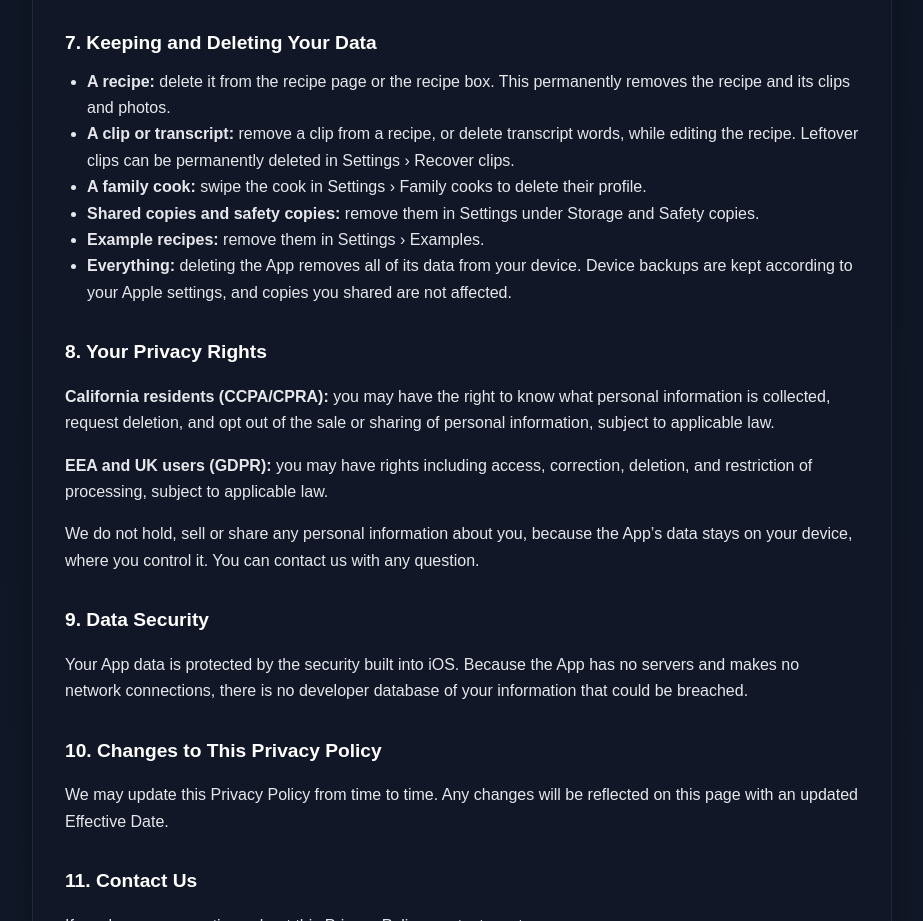
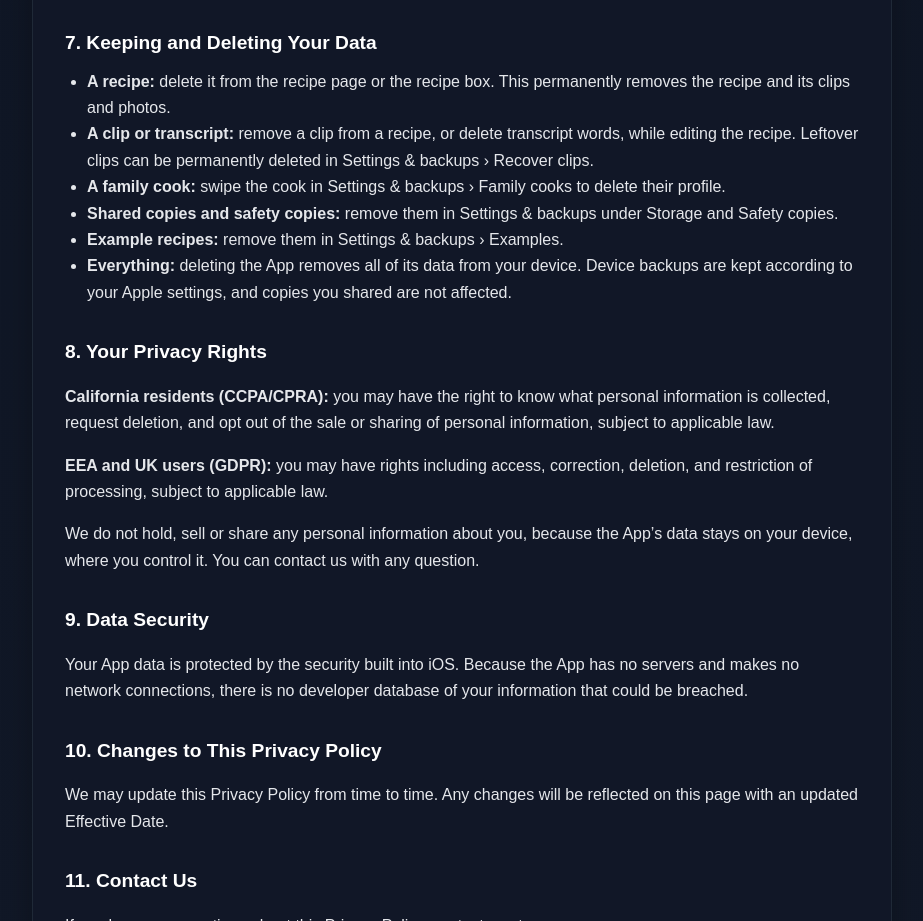
Before and after one commit to 16Awaldner/potential-garbanzo, a plain HTML site: page heirloom-kitchen-privacy-policy.html in a window 1280 px wide. Shown: the part 3843-4764 px from the top of the page, without its empty margins (178-1101 px from the left). Drawn offline with Linux system fonts and the light colour scheme.

Commit message:
Use the app's Settings & backups name in the Heirloom Kitchen policy
Co-Authored-By: Claude Opus 5.5 <noreply@anthropic.com>

```diff
--- a/heirloom-kitchen-privacy-policy.html
+++ b/heirloom-kitchen-privacy-policy.html
@@ -263,10 +263,10 @@
       <h2>7. Keeping and Deleting Your Data</h2>
       <ul>
         <li><strong>A recipe:</strong> delete it from the recipe page or the recipe box. This permanently removes the recipe and its clips and photos.</li>
-        <li><strong>A clip or transcript:</strong> remove a clip from a recipe, or delete transcript words, while editing the recipe. Leftover clips can be permanently deleted in Settings › Recover clips.</li>
-        <li><strong>A family cook:</strong> swipe the cook in Settings › Family cooks to delete their profile.</li>
-        <li><strong>Shared copies and safety copies:</strong> remove them in Settings under Storage and Safety copies.</li>
-        <li><strong>Example recipes:</strong> remove them in Settings › Examples.</li>
+        <li><strong>A clip or transcript:</strong> remove a clip from a recipe, or delete transcript words, while editing the recipe. Leftover clips can be permanently deleted in Settings &amp; backups › Recover clips.</li>
+        <li><strong>A family cook:</strong> swipe the cook in Settings &amp; backups › Family cooks to delete their profile.</li>
+        <li><strong>Shared copies and safety copies:</strong> remove them in Settings &amp; backups under Storage and Safety copies.</li>
+        <li><strong>Example recipes:</strong> remove them in Settings &amp; backups › Examples.</li>
         <li><strong>Everything:</strong> deleting the App removes all of its data from your device. Device backups are kept according to your Apple settings, and copies you shared are not affected.</li>
       </ul>
 
```
